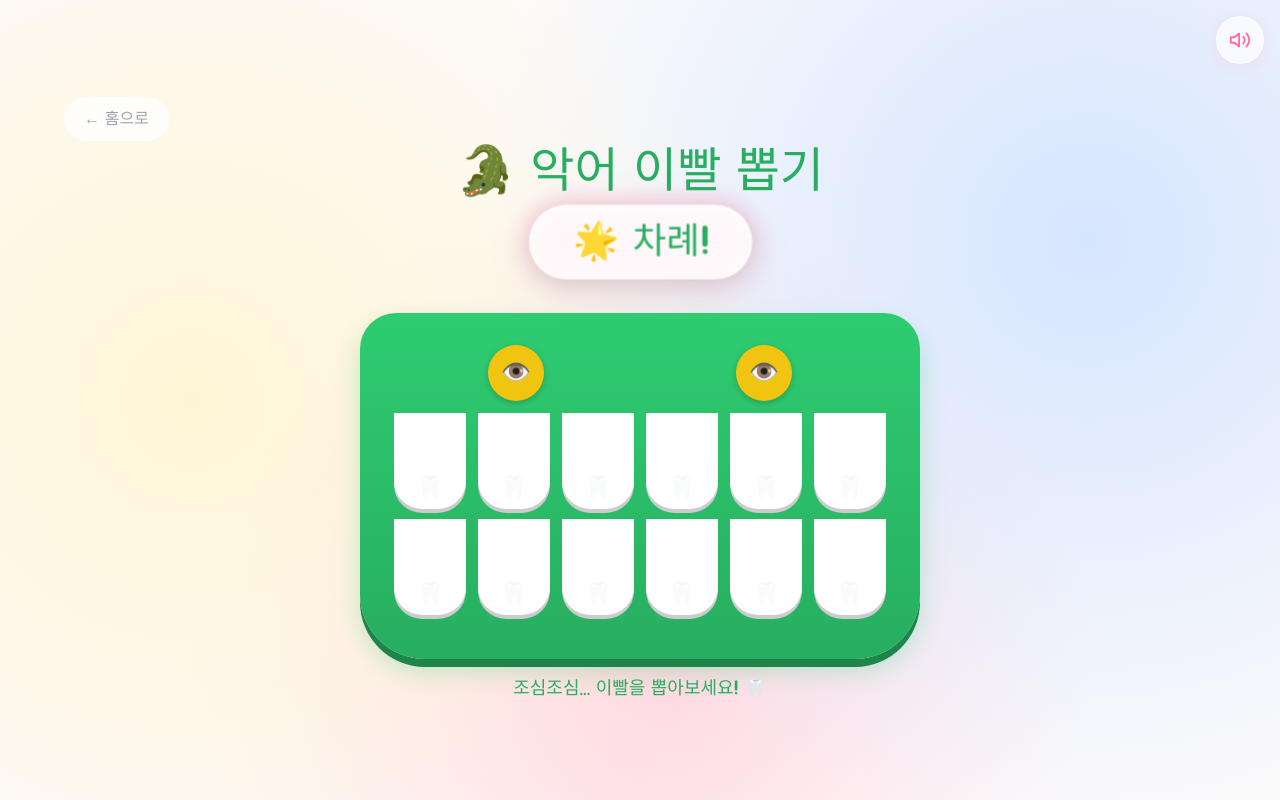
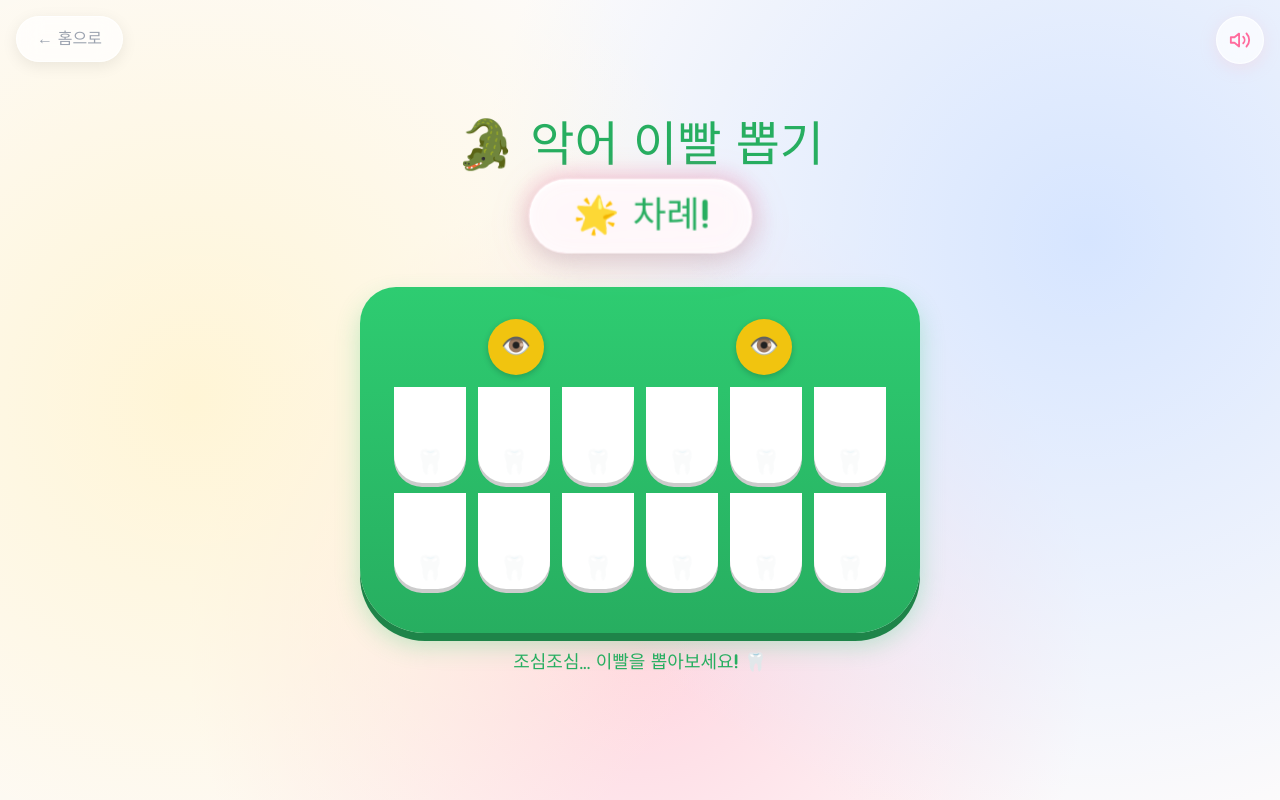
Before and after one commit to mooooburg-dev/miniplay, a Next.js app: page /game/croc in a window 1280 px wide. Built offline with nearby package versions, Linux system fonts and the light colour scheme.

Commit message:
홈으로 버튼을 fixed 위치 글래스모피즘 스타일로 개선

```diff
--- a/app/game/balloon/page.tsx
+++ b/app/game/balloon/page.tsx
@@ -72,7 +72,7 @@ export default function BalloonPage() {
       <div className="game-screen">
         <button
           onClick={() => router.push('/')}
-          className="self-start bg-white/75 rounded-full px-4 py-2 sm:px-5 sm:py-2.5 text-sm sm:text-base text-gray-400 font-jua mb-2 active:scale-95 transition-transform"
+          className="fixed top-4 left-4 z-50 bg-white/70 backdrop-blur-md border border-white/80 rounded-full px-4 py-2 sm:px-5 sm:py-2.5 text-sm sm:text-base text-gray-400 font-jua shadow-[0_4px_16px_rgba(0,0,0,0.08)] active:scale-90 transition-all hover:bg-white/90"
         >
           ← 홈으로
         </button>
--- a/app/game/bomb/page.tsx
+++ b/app/game/bomb/page.tsx
@@ -102,7 +102,7 @@ export default function BombPage() {
       <div className={`game-screen ${shaking ? 'animate-screen-shake' : ''}`}>
         <button
           onClick={() => { clearAll(); router.push('/') }}
-          className="self-start bg-white/75 rounded-full px-4 py-2 sm:px-5 sm:py-2.5 text-sm sm:text-base text-gray-400 font-jua mb-2 active:scale-95 transition-transform"
+          className="fixed top-4 left-4 z-50 bg-white/70 backdrop-blur-md border border-white/80 rounded-full px-4 py-2 sm:px-5 sm:py-2.5 text-sm sm:text-base text-gray-400 font-jua shadow-[0_4px_16px_rgba(0,0,0,0.08)] active:scale-90 transition-all hover:bg-white/90"
         >
           ← 홈으로
         </button>
--- a/app/game/croc/page.tsx
+++ b/app/game/croc/page.tsx
@@ -79,7 +79,7 @@ export default function CrocPage() {
       <div className="game-screen">
         <button
           onClick={() => router.push('/')}
-          className="self-start bg-white/75 rounded-full px-4 py-2 sm:px-5 sm:py-2.5 text-sm sm:text-base text-gray-400 font-jua mb-2 active:scale-95 transition-transform"
+          className="fixed top-4 left-4 z-50 bg-white/70 backdrop-blur-md border border-white/80 rounded-full px-4 py-2 sm:px-5 sm:py-2.5 text-sm sm:text-base text-gray-400 font-jua shadow-[0_4px_16px_rgba(0,0,0,0.08)] active:scale-90 transition-all hover:bg-white/90"
         >
           ← 홈으로
         </button>
--- a/app/game/roulette/page.tsx
+++ b/app/game/roulette/page.tsx
@@ -107,7 +107,7 @@ export default function RoulettePage() {
       <div className="game-screen">
         <button
           onClick={() => { if (timeoutRef.current) clearTimeout(timeoutRef.current); router.push('/') }}
-          className="self-start bg-white/75 rounded-full px-4 py-2 sm:px-5 sm:py-2.5 text-sm sm:text-base text-gray-400 font-jua mb-2 active:scale-95 transition-transform"
+          className="fixed top-4 left-4 z-50 bg-white/70 backdrop-blur-md border border-white/80 rounded-full px-4 py-2 sm:px-5 sm:py-2.5 text-sm sm:text-base text-gray-400 font-jua shadow-[0_4px_16px_rgba(0,0,0,0.08)] active:scale-90 transition-all hover:bg-white/90"
         >
           ← 홈으로
         </button>
```
